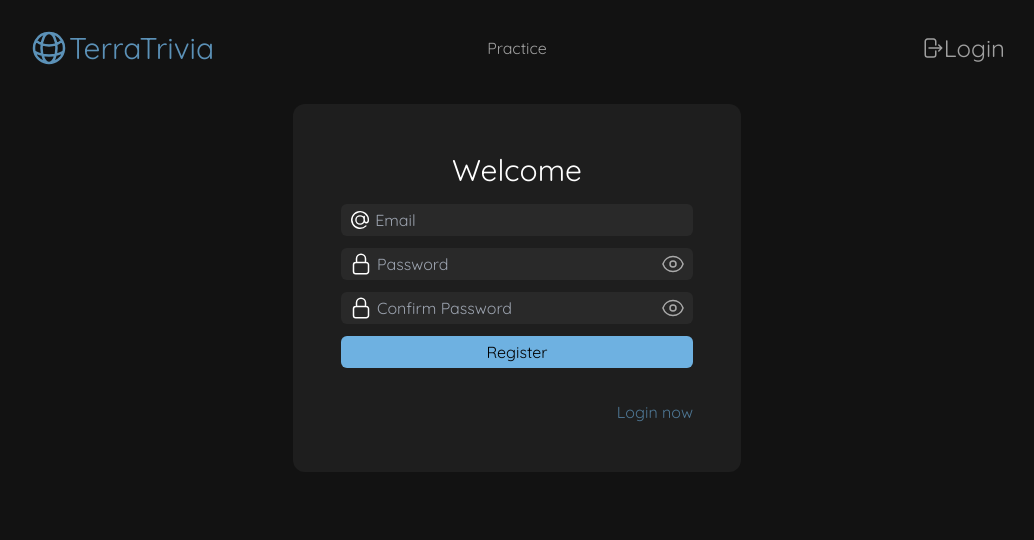
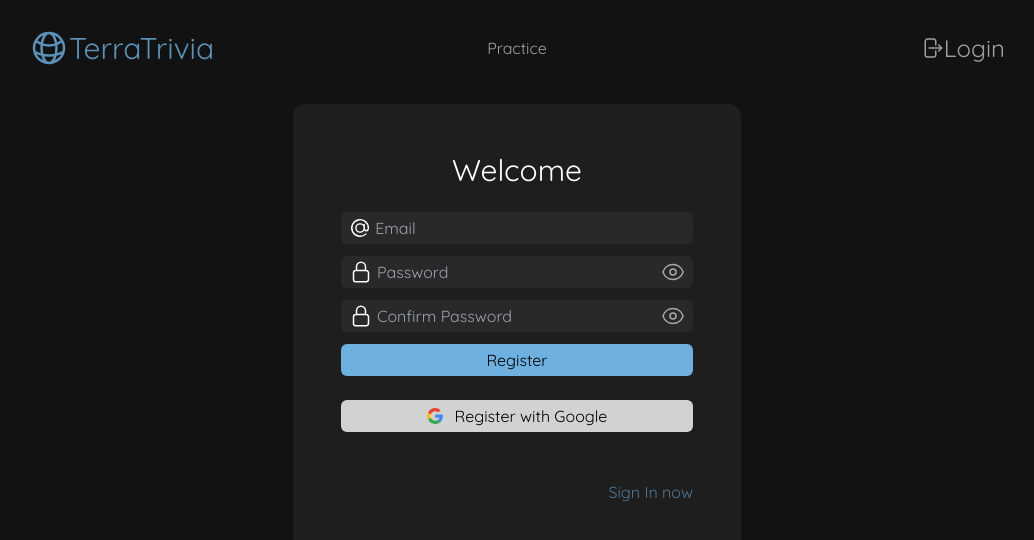
Before and after one commit to adrcor/TERRA, a Vue app in the folder frontend/: page /register in a window 1280 px wide. Shown: the top 540 px of the page, without its empty margins (123-1157 px from the left). Built offline with nearby package versions, Linux system fonts and the light colour scheme; no server answers.

Commit message:
Add google auth

```diff
--- a/frontend/src/router/index.ts
+++ b/frontend/src/router/index.ts
@@ -12,7 +12,10 @@ const router = createRouter({
     {
       path: '/',
       name: 'home',
-      component: HomeView
+      component: HomeView,
+      beforeEnter: async (to, from) => {
+        isAuthenticated()
+      }
     },
     {
       path: '/practice',
--- a/frontend/src/views/LoginView.vue
+++ b/frontend/src/views/LoginView.vue
@@ -1,5 +1,5 @@
 <template>
-    <div class="flex flex-col items-center gap-4 p-12 rounded-xl bg-overlay bg-opacity-5 w-2/3 max-w-md">
+    <div class="flex flex-col items-center gap-6 p-12 rounded-xl bg-overlay bg-opacity-5 w-2/3 max-w-md">
         <h1 class="text-on-background text-3xl self-center">
             Welcome Back
         </h1>
@@ -44,8 +44,13 @@
             </div>
 
             <button type="submit" :disabled="disabled"
-                    class="py-1 w-full rounded-md bg-primary hover:opacity-90 active:opacity-50 disabled:opacity-50 text-on-primary">Login</button>
+                    class="py-1 w-full rounded-md bg-primary hover:opacity-90 active:opacity-50 disabled:opacity-50 text-on-primary">Sign In</button>
         </form>
+
+        <button class="flex flex-row items-center justify-center gap-3 w-full py-1 rounded-md text-on-overlay bg-overlay bg-opacity-80" @click="onGoogleAuth">
+            <img class="w-4 h-4" src="src/assets/logo/google_g.svg"/>
+            <a>Sign In with Google</a>
+        </button>
 
         <a class="text-error">{{ errorText }}</a>
 
@@ -84,8 +89,13 @@ async function onLogin() {
         return
     }
     disabled.value = false
-    router.push({ name: 'account' })
+    router.push({ name: 'home' })
 }
 
+async function onGoogleAuth () {
+    const { data, error } = await supabase.auth.signInWithOAuth({
+        provider: 'google'
+    })
+}
 
 </script>
--- a/frontend/src/views/RegisterView.vue
+++ b/frontend/src/views/RegisterView.vue
@@ -1,5 +1,5 @@
 <template>
-    <div class="flex flex-col items-center gap-4 p-12 rounded-xl bg-overlay bg-opacity-5 w-2/3 max-w-md">
+    <div class="flex flex-col items-center gap-6 p-12 rounded-xl bg-overlay bg-opacity-5 w-2/3 max-w-md">
         <h1 class="text-on-background text-3xl self-center">
             Welcome
         </h1>
@@ -69,14 +69,21 @@
                 </button>
             </div>
 
+
+
             <button type="submit" :disabled="disabled"
                 class="py-1 w-full rounded-md bg-primary hover:opacity-90 active:opacity-50 disabled:opacity-50 text-on-primary">Register</button>
         </form>
 
+        <button class="flex flex-row items-center justify-center gap-3 w-full py-1 rounded-md text-on-overlay bg-overlay bg-opacity-80" @click="onGoogleAuth">
+            <img class="w-4 h-4" src="src/assets/logo/google_g.svg"/>
+            <a>Register with Google</a>
+        </button>
+
         <a class="text-error">{{ errorText }}</a>
 
         <router-link to="login" class="text-primary self-end opacity-60 hover:opacity-100 active:opacity-60">
-            Login now
+            Sign In now
         </router-link>
     </div>
 </template>
@@ -125,5 +132,10 @@ async function onRegister() {
     router.push({ name: 'account' })
 }
 
+async function onGoogleAuth() {
+    const { data, error } = await supabase.auth.signInWithOAuth({
+        provider: 'google'
+    })
+}
 
 </script>
```
Also changed, not shown: frontend/src/assets/logo/google_g.svg (added).
